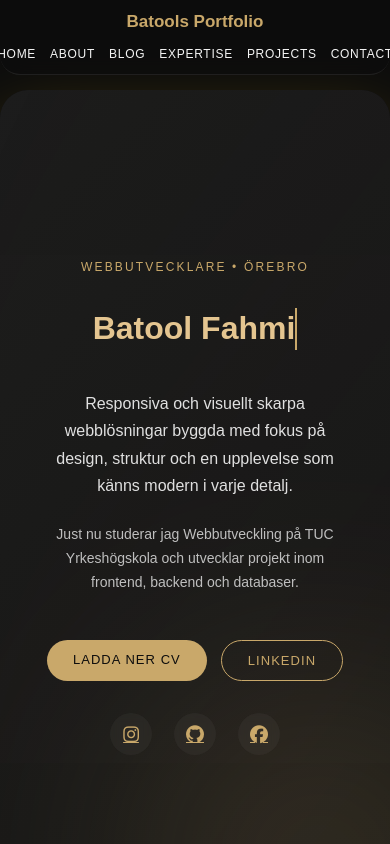
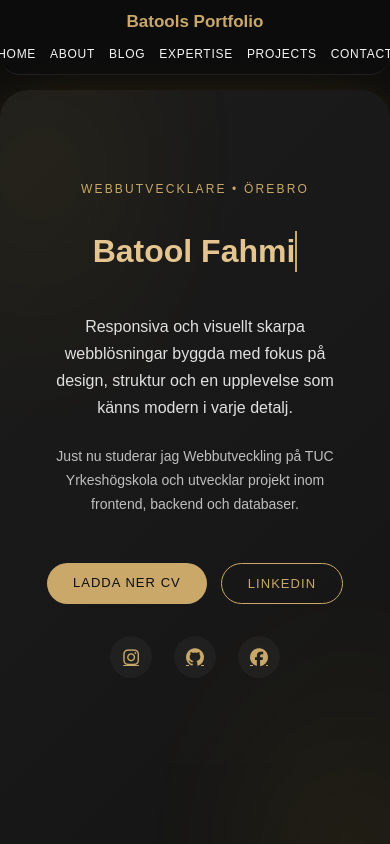
Before and after one commit to Baat00l/Batools-Portfolio, a React (Vite) app: page / in a window 390 px wide. Shown: the top 844 px of the page. Built offline with nearby package versions, Linux system fonts and the light colour scheme.

Commit message:
Uppdaterat mobilversionen

```diff
--- a/src/styles/components/_blog.scss
+++ b/src/styles/components/_blog.scss
@@ -189,7 +189,7 @@
   }
 
   .timeline-date {
-    left: -40px; /* perfekt på mobil */
+    left: -60px; /* perfekt på mobil */
   }
 }
 
--- a/src/styles/components/_education.scss
+++ b/src/styles/components/_education.scss
@@ -139,7 +139,7 @@
   }
 }
 
-/* Mobil */
+/* mobil */
 @media (max-width: 768px) {
   .education-title {
     font-size: 30px;
@@ -147,7 +147,7 @@
   }
 
   .education-grid {
-    grid-template-columns: 1fr; /* 1 kolumn */
+    grid-template-columns: repeat(2, 1fr); /* 2 kolumner på mobil */
     gap: 24px;
     justify-items: center;
   }
@@ -172,31 +172,3 @@
     font-size: 13px;
   }
 }
-
-/* Extra liten mobil */
-@media (max-width: 480px) {
-  .education-title {
-    font-size: 26px;
-    margin-bottom: 40px;
-  }
-
-  .flip-card {
-    max-width: 280px;
-    height: 180px;
-  }
-
-  .flip-front,
-  .flip-back {
-    padding: 16px;
-  }
-
-  .flip-front h4,
-  .flip-back h4 {
-    font-size: 15px;
-  }
-
-  .flip-front p,
-  .flip-back p {
-    font-size: 12px;
-  }
-}
--- a/src/styles/components/_home.scss
+++ b/src/styles/components/_home.scss
@@ -232,18 +232,53 @@ padding: 50px 8vw 100px;
   .social-row {
     gap: 24px;
   }
-}
-
-/* Mobil */
+}/* Mobil */
 @media (max-width: 768px) {
   .home {
     padding: 0 5vw 50px;
     min-height: 100vh;
     display: flex;
-    justify-content: center;
+    justify-content: flex-start; /* flyttar upp innehållet */
     align-items: center;
     flex-direction: column;
+    padding-top: 80px; /* snyggt avstånd uppåt */
     border-radius: 28px;
+    position: relative;
+
+    /* STARKARE SOL-LIKNANDE GLOW FRÅN HÖRNEN */
+    &::before {
+      content: "";
+      position: absolute;
+      top: -25%;
+      left: -25%;
+      width: 70%;
+      height: 70%;
+      background: radial-gradient(
+        circle,
+        rgba(253, 203, 0, 0.45) 0%,   /* starkare guld */
+        rgba(253, 203, 0, 0.15) 40%, /* mjuk övergång */
+        rgba(253, 203, 0, 0) 80%
+      );
+      filter: blur(55px);
+      pointer-events: none;
+    }
+
+    &::after {
+      content: "";
+      position: absolute;
+      bottom: -25%;
+      right: -25%;
+      width: 70%;
+      height: 70%;
+      background: radial-gradient(
+        circle,
+        rgba(253, 203, 0, 0.40) 0%,   /* starkare guld */
+        rgba(253, 203, 0, 0.12) 40%,
+        rgba(253, 203, 0, 0) 80%
+      );
+      filter: blur(60px);
+      pointer-events: none;
+    }
   }
 
   .home-inner {
```
